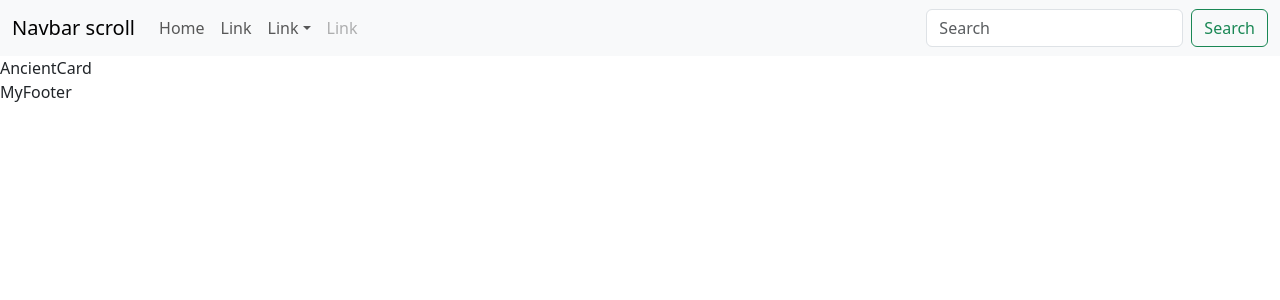
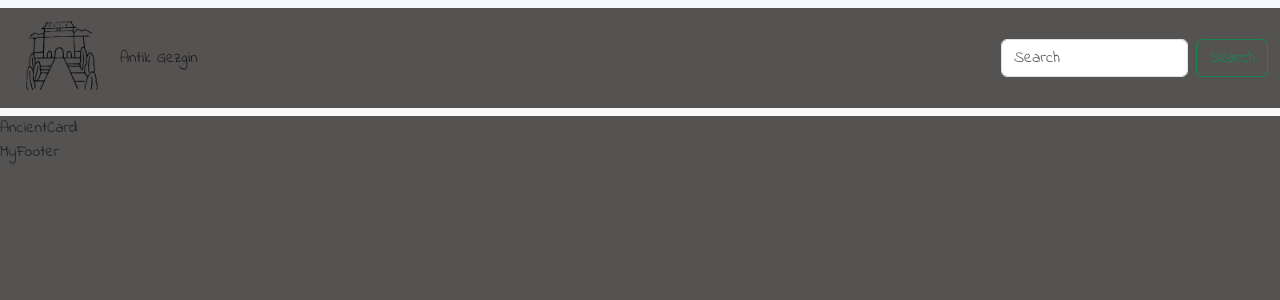
Before and after one commit to nurdoganbahadir/React-Ancient-Cities, a React (Create React App) app: page / in a window 1280 px wide. Shown: the top 300 px of the page. Built offline with nearby package versions, Linux system fonts and the light colour scheme.

Commit message:
css özellikleri eklendi image eklendi

```diff
--- a/src/components/MyNavbar.jsx
+++ b/src/components/MyNavbar.jsx
@@ -3,13 +3,13 @@ import Container from "react-bootstrap/Container";
 import Form from "react-bootstrap/Form";
 import Nav from "react-bootstrap/Nav";
 import Navbar from "react-bootstrap/Navbar";
-import NavDropdown from "react-bootstrap/NavDropdown";
+import navbarImage from "../assets/image.png";
 
 function MyNavbar() {
   return (
     <Navbar expand="lg" className="bg-body-tertiary">
       <Container fluid>
-        <Navbar.Brand href="#">Navbar scroll</Navbar.Brand>
+        <img src={navbarImage} alt="image" width={100} />
         <Navbar.Toggle aria-controls="navbarScroll" />
         <Navbar.Collapse id="navbarScroll">
           <Nav
@@ -17,21 +17,7 @@ function MyNavbar() {
             style={{ maxHeight: "100px" }}
             navbarScroll
           >
-            <Nav.Link href="#action1">Home</Nav.Link>
-            <Nav.Link href="#action2">Link</Nav.Link>
-            <NavDropdown title="Link" id="navbarScrollingDropdown">
-              <NavDropdown.Item href="#action3">Action</NavDropdown.Item>
-              <NavDropdown.Item href="#action4">
-                Another action
-              </NavDropdown.Item>
-              <NavDropdown.Divider />
-              <NavDropdown.Item href="#action5">
-                Something else here
-              </NavDropdown.Item>
-            </NavDropdown>
-            <Nav.Link href="#" disabled>
-              Link
-            </Nav.Link>
+            <Nav.Link href="#action1">Antik Gezgin</Nav.Link>
           </Nav>
           <Form className="d-flex">
             <Form.Control
--- a/src/index.css
+++ b/src/index.css
@@ -1,5 +1,10 @@
+@import url('https://fonts.googleapis.com/css2?family=Indie+Flower&display=swap');
 * {
-  margin: 0;
-  padding: 0;
-  box-sizing: border-box;
+    margin: 0;
+    padding: 0;
+
+    box-sizing: border-box;
+    font-family: 'Indie Flower', sans-serif;
+    background-color: rgb(85, 82, 82);
+
 }
```
